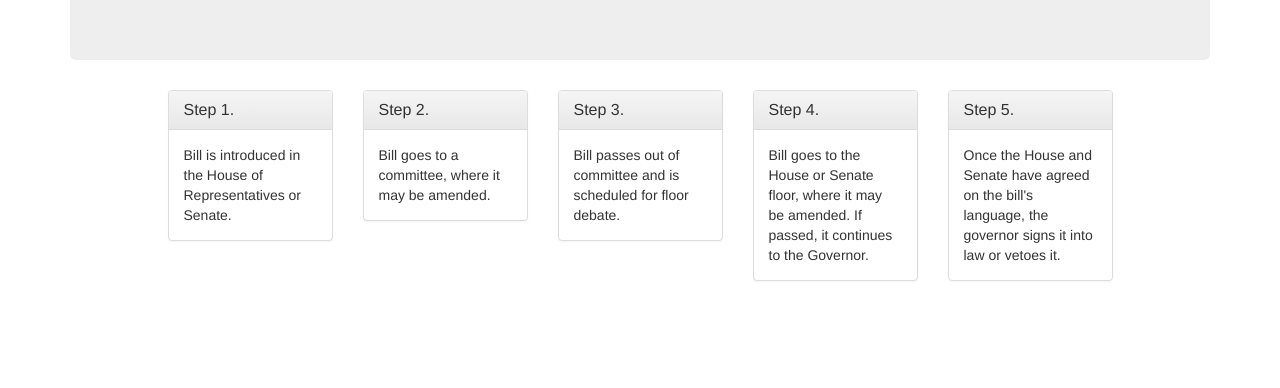
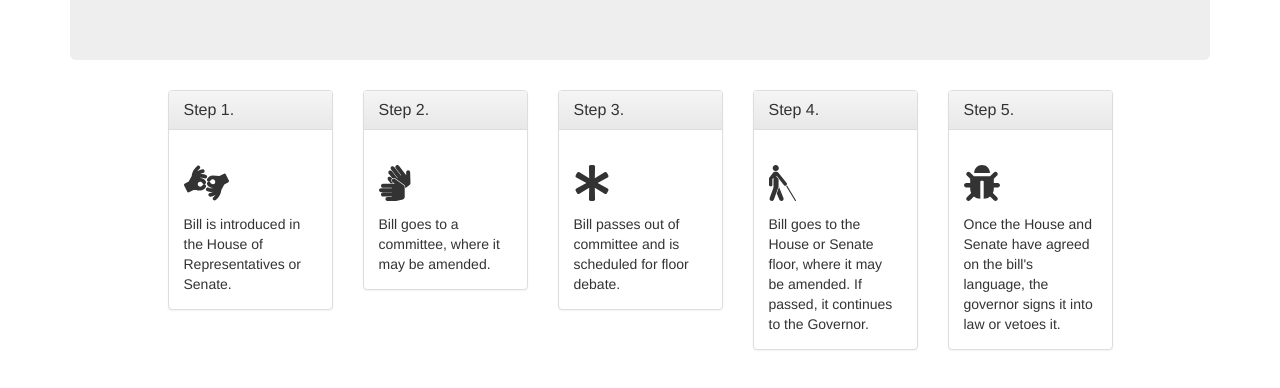
Before and after one commit to Valicat/bootstrap-practice, a plain HTML site: page initializr/index.html in a window 1280 px wide. Shown: the part 230-618 px from the top of the page. Drawn offline with Linux system fonts and the light colour scheme.

Commit message:
added icons

```diff
--- a/initializr/index.html
+++ b/initializr/index.html
@@ -20,6 +20,8 @@
         </style>
         <link rel="stylesheet" href="css/bootstrap-theme.min.css">
         <link rel="stylesheet" href="css/main.css">
+        <script defer src="https://use.fontawesome.com/releases/v5.0.8/js/solid.js" integrity="sha384-+Ga2s7YBbhOD6nie0DzrZpJes+b2K1xkpKxTFFcx59QmVPaSA8c7pycsNaFwUK6l" crossorigin="anonymous"></script>
+<script defer src="https://use.fontawesome.com/releases/v5.0.8/js/fontawesome.js" integrity="sha384-7ox8Q2yzO/uWircfojVuCQOZl+ZZBg2D2J5nkpLqzH1HY0C1dHlTKIbpRz/LG23c" crossorigin="anonymous"></script>
 
         <script src="js/vendor/modernizr-2.8.3-respond-1.4.2.min.js"></script>
     </head>
@@ -36,6 +38,7 @@
           <h3 class="panel-title">Step 1.</h3>
         </div>
         <div class="panel-body">
+          <h1><i class="fas fa-american-sign-language-interpreting"></i></h1>
           Bill is introduced in the House of Representatives or Senate.
         </div>
       </div>
@@ -46,6 +49,7 @@
       <h3 class="panel-title">Step 2.</h3>
     </div>
     <div class="panel-body">
+      <h1><i class="fas fa-sign-language"></i></h1>
     Bill goes to a committee, where it may be amended.
     </div>
   </div>
@@ -58,6 +62,7 @@
     <h3 class="panel-title">Step 3.</h3>
   </div>
   <div class="panel-body">
+    <h1><i class="fas fa-asterisk"></i></h1>
     Bill passes out of committee and is scheduled for floor debate.
   </div>
 </div>
@@ -68,6 +73,7 @@
     <h3 class="panel-title">Step 4.</h3>
   </div>
   <div class="panel-body">
+    <h1><i class="fas fa-blind"></i></h1>
     Bill goes to the House or Senate floor, where it may be amended. If passed, it continues to the Governor.
   </div>
 </div>
@@ -78,6 +84,7 @@
     <h3 class="panel-title">Step 5.</h3>
   </div>
   <div class="panel-body">
+    <h1><i class="fas fa-bug"></i></h1>
     Once the House and Senate have agreed on the bill's language, the governor signs it into law or vetoes it.
   </div>
 </div>
```
